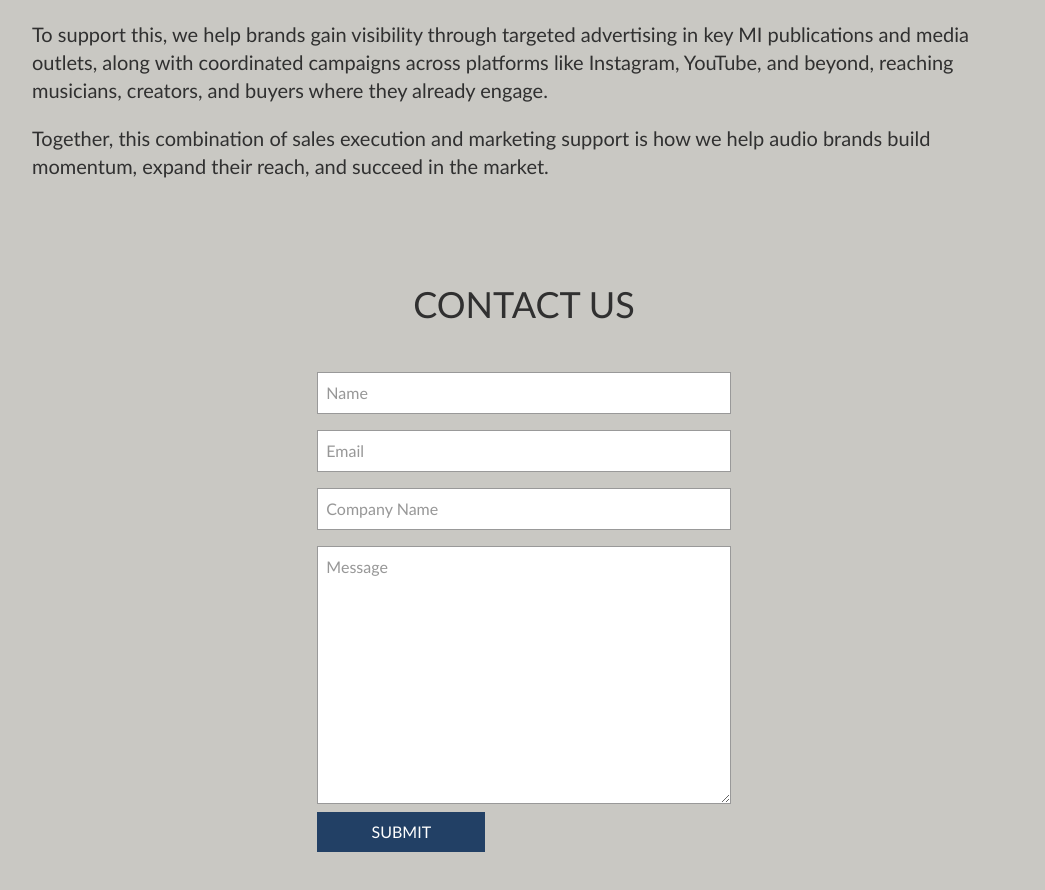
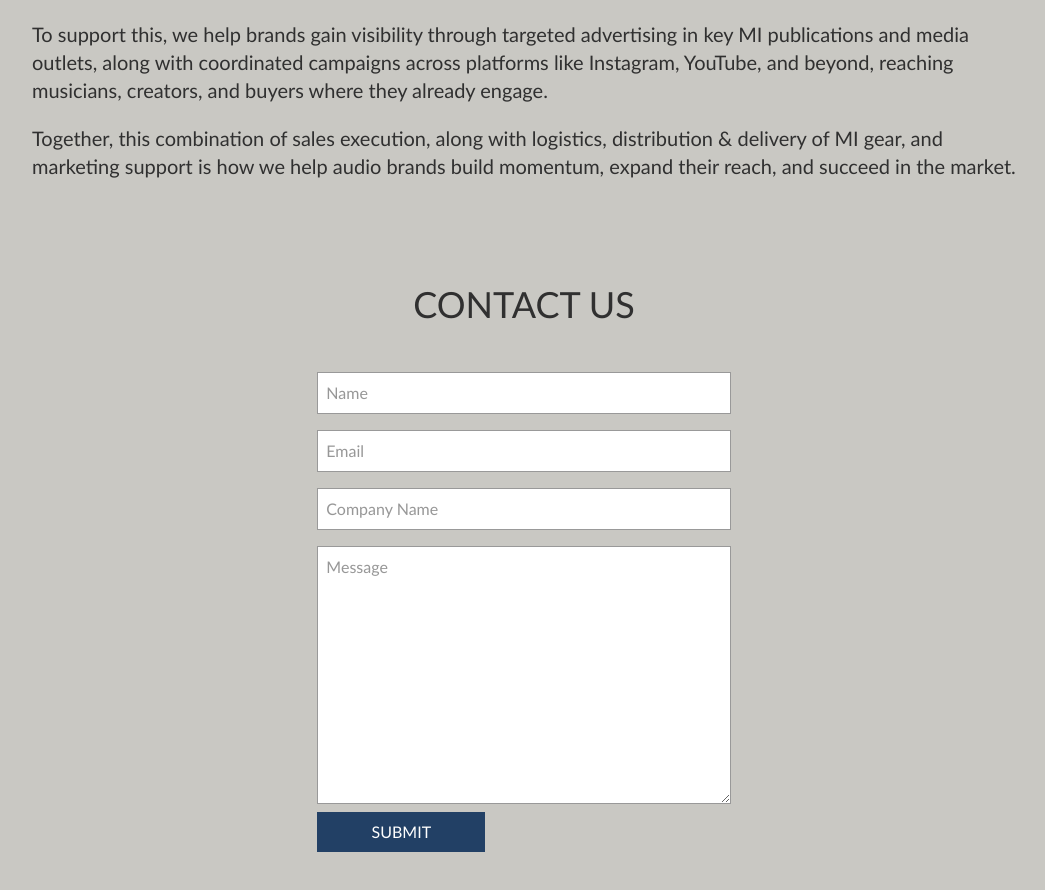
Before and after one commit to BrandonZippe/acg-client, a Next.js app: page / in a window 1280 px wide. Shown: the part 2661-3551 px from the top of the page, without its empty margins (116-1161 px from the left). Built offline with nearby package versions, Linux system fonts and the light colour scheme.

Commit message:
text update

```diff
--- a/app/page.tsx
+++ b/app/page.tsx
@@ -101,7 +101,7 @@ export default function Home() {
             <p className="text-xl mb-5">We support audio brands by moving inventory into the market through established wholesale and distribution channels, helping products reach retailers, studios, and creators efficiently and reliably. Building strong retail presence and market access is the foundation of how we help brands grow.</p>
             <p className="text-xl mb-5">Alongside this foundation, we partner with brands to strengthen awareness with the right audiences, without losing what makes them unique. This can include sharpening existing branding and creative assets, offering guidance on brand storytelling and presentation, or developing extensive marketing campaigns where requested. The focus is not on reinvention, but on helping strong branding translate effectively at scale.</p>
             <p className="text-xl mb-5">To support this, we help brands gain visibility through targeted advertising in key MI publications and media outlets, along with coordinated campaigns across platforms like Instagram, YouTube, and beyond, reaching musicians, creators, and buyers where they already engage.</p>
-            <p className="text-xl mb-5">Together, this combination of sales execution and marketing support is how we help audio brands build momentum, expand their reach, and succeed in the market.</p>
+            <p className="text-xl mb-5">Together, this combination of sales execution, along with logistics, distribution & delivery of MI gear, and marketing support is how we help audio brands build momentum, expand their reach, and succeed in the market.</p>
           </div>
           <h1 className="text-center my-5 text-4xl uppercase">Contact Us</h1>
           <Form />
```
